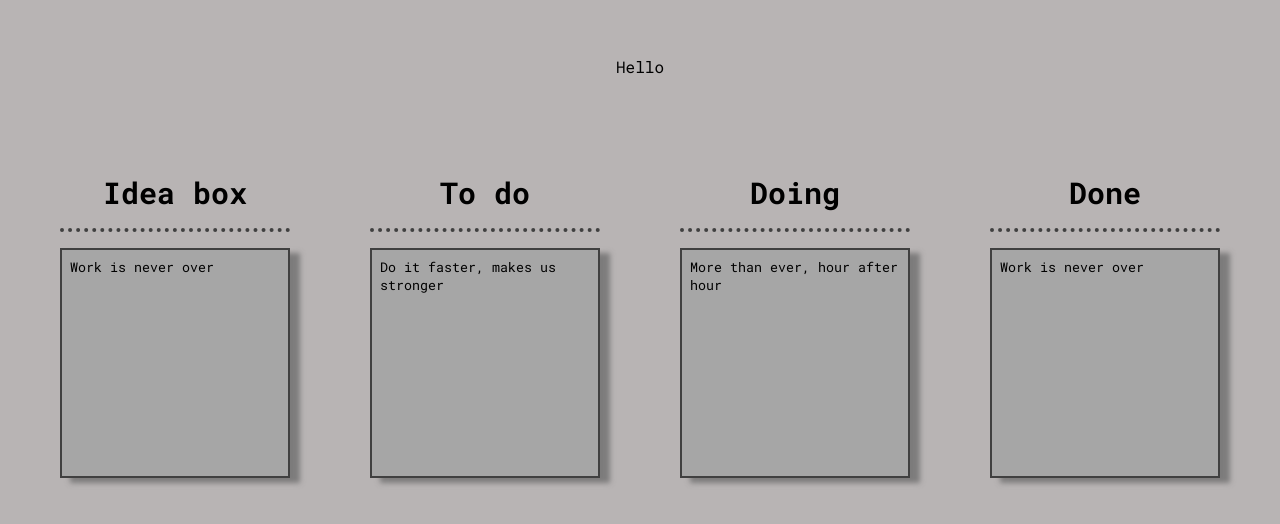
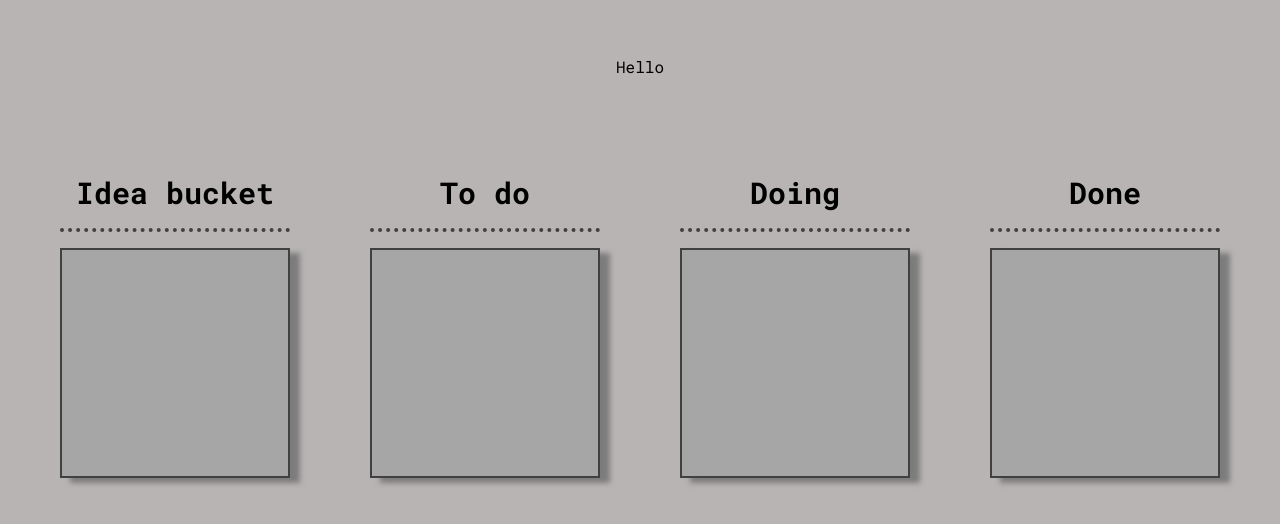
Before and after one commit to sighmoan/masaban-react, a React (Vite) app: page / in a window 1280 px wide. Shown: the top 524 px of the page. Built offline with nearby package versions, Linux system fonts and the light colour scheme.

Commit message:
programmatically get columns, as if from api service

```diff
--- a/src/App.tsx
+++ b/src/App.tsx
@@ -8,7 +8,7 @@ function App() {
   return (
     <>
       <p>Hello</p>
-      <Board />
+      <Board boardId="abcd-efghj-ijklm-nopqrstuv" />
     </>
   );
 }
--- a/src/Board.tsx
+++ b/src/Board.tsx
@@ -1,46 +1,31 @@
-import { useState } from "react";
+import { useState, useEffect } from "react";
 import Column from "./Column.tsx";
 import { LiftedCardContext } from "./LiftedCardContext.tsx";
-import { LyricsContext } from "./LyricsContext.ts";
-import { LiftedCardState } from "./types.ts";
+import { LiftedCardState, ColumnTransfer } from "./types.ts";
+import { apiGetColumns } from "./_apiService.ts";
 
-const Board = () => {
+const Board = (boardId: string) => {
   const [liftedCard, setLiftedCard] = useState(null);
+  const [columns, setColumns] = useState<ColumnTransfer[]>();
+
+  const baseApiUrl = "nothing/";
+
+  useEffect(() => {
+    apiGetColumns(baseApiUrl, boardId).then(setColumns);
+  }, [boardId]);
+
   const cardObj: LiftedCardState = {
     liftedCard: liftedCard,
     setLiftedCard: setLiftedCard,
-  };
-
-  let currentLyric = 0;
-
-  const daftPunk = () => {
-    console.log("untz untz untz");
-    const lyrics: string[] = [
-      "Work it harder, make it better",
-      "Work is never over",
-      "Do it faster, makes us stronger",
-      "More than ever, hour after hour",
-      "Work is never over",
-      "More than ever, hour after hour",
-      "Do it faster, makes us stronger",
-      "Work it harder, make it better",
-    ];
-    currentLyric++;
-    if (currentLyric == lyrics.length) currentLyric = 0;
-
-    return lyrics[currentLyric];
   };
 
   return (
     <>
       <div className="grid-container" id="grid-container">
         <LiftedCardContext.Provider value={cardObj}>
-          <LyricsContext.Provider value={daftPunk}>
-            <Column liftedCard={liftedCard} columnTitle="Idea box" />
-            <Column liftedCard={liftedCard} columnTitle="To do" />
-            <Column liftedCard={liftedCard} columnTitle="Doing" />
-            <Column liftedCard={liftedCard} columnTitle="Done" />
-          </LyricsContext.Provider>
+          {columns?.map((col, index) => (
+            <Column key={col.location} columnTitle={col.title} />
+          ))}
         </LiftedCardContext.Provider>
       </div>
     </>
--- a/src/Card.tsx
+++ b/src/Card.tsx
@@ -1,14 +1,18 @@
-import { useContext } from "react";
+import { useContext, useEffect, useState } from "react";
 import { LiftedCardContext } from "./LiftedCardContext";
-import { LyricsContext } from "./LyricsContext";
+import { apiGetCardContents } from "./_apiService";
 
-const Card = () => {
+const Card = (baseApiUrl: string, uuid: string) => {
   const cardLiftHandler =
     useContext(LiftedCardContext) ??
     (() => {
       console.log("default handler");
     });
-  const lyricsValue = useContext(LyricsContext);
+  const [cardContents, setCardContents] = useState("");
+
+  useEffect(() => {
+    apiGetCardContents(baseApiUrl, uuid).then(setCardContents);
+  }, []);
 
   return (
     <>
@@ -22,7 +26,7 @@ const Card = () => {
           event.preventDefault();
         }}
         className="grid-item"
-        defaultValue={lyricsValue()}
+        defaultValue={cardContents}
       ></textarea>
     </>
   );
--- /dev/null
+++ b/src/_apiService.ts
@@ -0,0 +1,23 @@
+import { ColumnTransfer } from "./types.ts";
+
+const apiGetColumns = async (
+  baseApiUrl: string,
+  boardId: string
+): Promise<ColumnTransfer[]> => {
+  console.log(baseApiUrl + boardId);
+  return [
+    { location: 0, title: "Idea bucket" },
+    { location: 1, title: "To do" },
+    { location: 2, title: "Doing" },
+    { location: 3, title: "Done" },
+  ];
+};
+
+const apiGetCardContents = async (
+  baseApiUrlWithBoard: string,
+  cardId: string
+): Promise<string> => {
+  return "";
+};
+
+export { apiGetColumns, apiGetCardContents };
--- a/src/types.ts
+++ b/src/types.ts
@@ -9,3 +9,8 @@ export type LiftedCardState = {
   liftedCard: EventTarget | null;
   setLiftedCard: Dispatch<SetStateAction<null>> | null;
 };
+
+export type ColumnTransfer = {
+  location: number;
+  title: string;
+};
```
